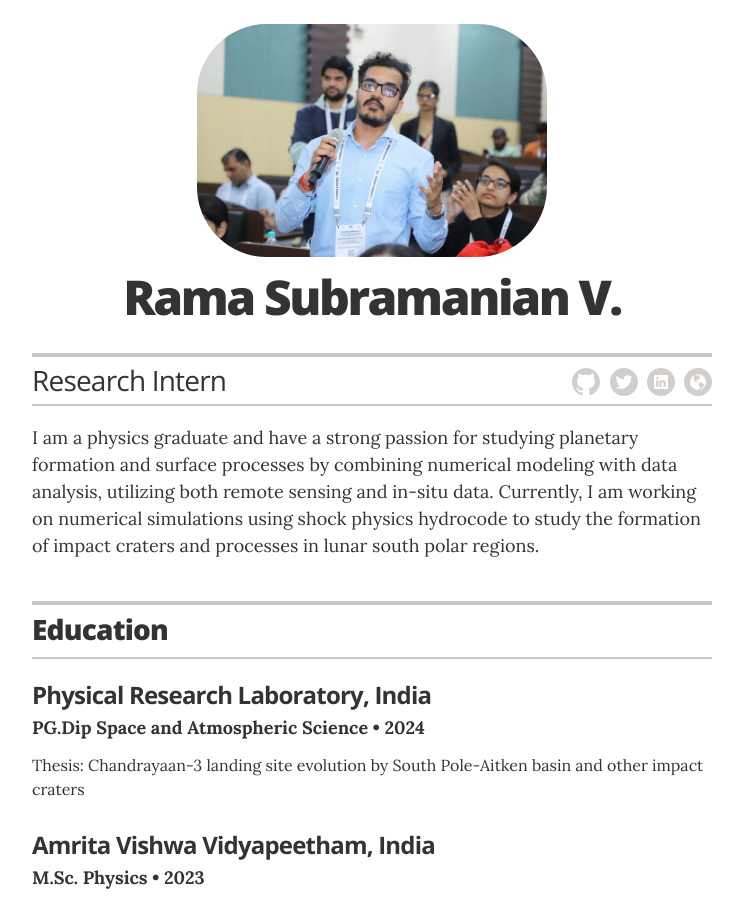
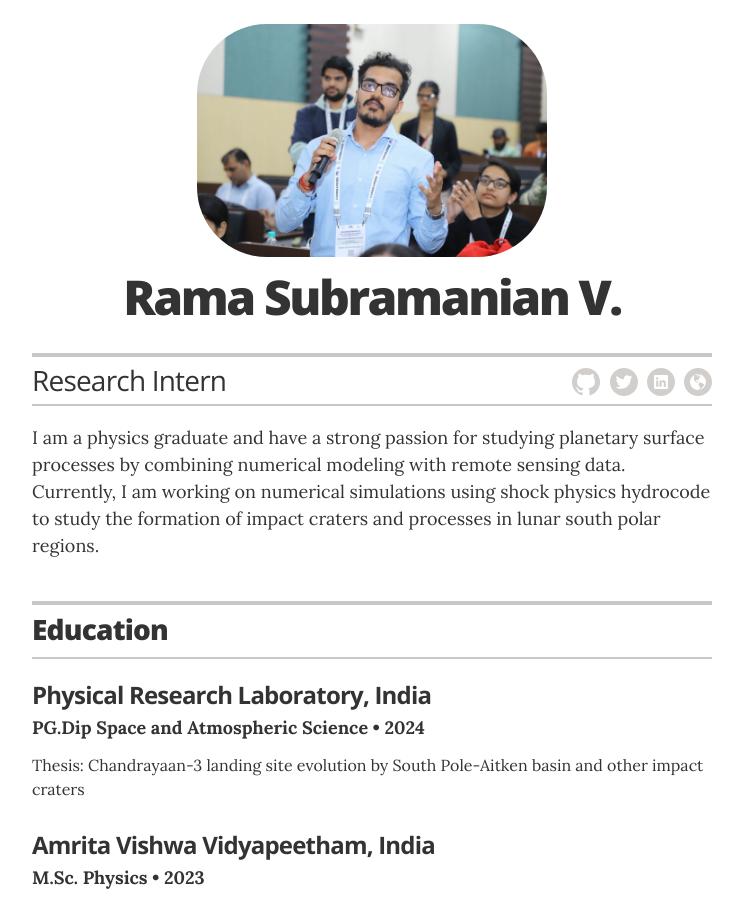
Before and after one commit to rasnv/rasnv.github.io, a Jekyll site: the page built from index.html, in a window 1280 px wide and 900 px high. Shown: the whole window, without its empty margins (268-1011 px from the left). Built offline with Jekyll 4.4.1, drawn with Linux system fonts in a browser that asks for light colours.

Commit message:
Update _config.yml

```diff
--- a/_config.yml
+++ b/_config.yml
@@ -17,7 +17,7 @@ resume_contact_telephone:       ""
 resume_contact_address:         ""
 resume_header_contact_info:     ""
 resume_header_intro: >-
-    <p> I am a physics graduate and have a strong passion for studying planetary formation and surface processes by combining numerical modeling with data analysis, utilizing both remote sensing and in-situ data.
+    <p> I am a physics graduate and have a strong passion for studying planetary surface processes by combining numerical modeling with remote sensing data.
     Currently, I am working on numerical simulations using shock physics hydrocode to study the formation of impact craters and processes in lunar south polar regions.</p>
 
 # Comment out unused sections
```
